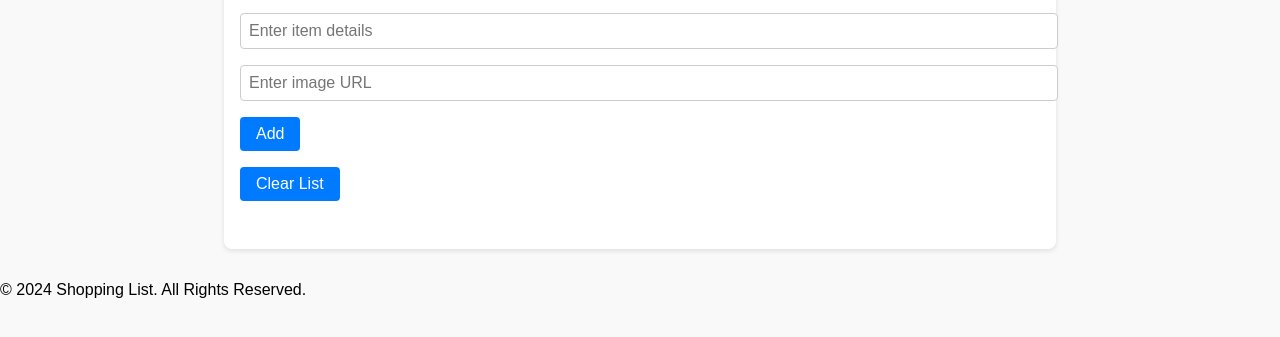
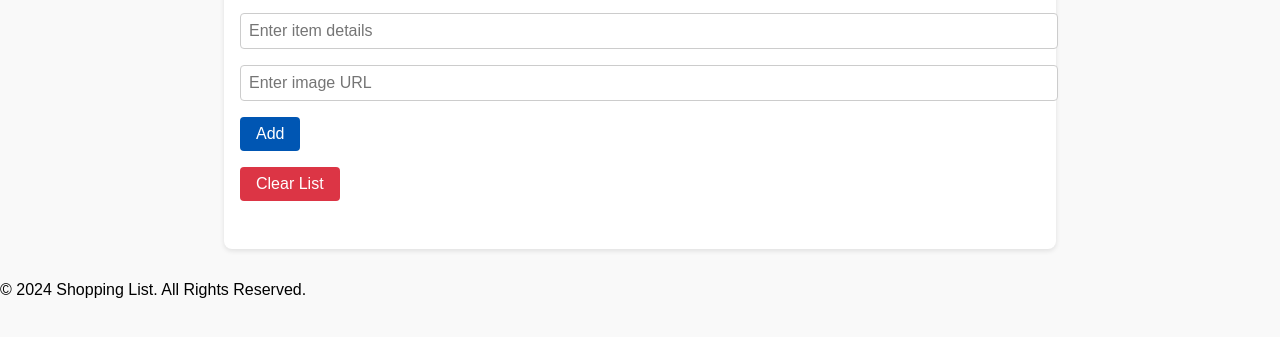
Before and after one commit to louis479/week-2-code-challenge, a plain HTML site: page index.html in a window 1280 px wide. In both pictures the pointer is over the button "Add". Shown: the part 221-558 px from the top of the page. Drawn offline with Linux system fonts and the light colour scheme.

Commit message:
added more characteristics in button tag class style.css

```diff
--- a/style.css
+++ b/style.css
@@ -62,3 +62,15 @@ button {
     cursor: pointer;
     align-self: flex-start;
 }
+
+button:hover {
+    background-color: #0056b3;
+}
+
+button#clearButton {
+    background-color: #dc3545;
+}
+
+button#clearButton:hover {
+    background-color: #c82333;
+}
```
